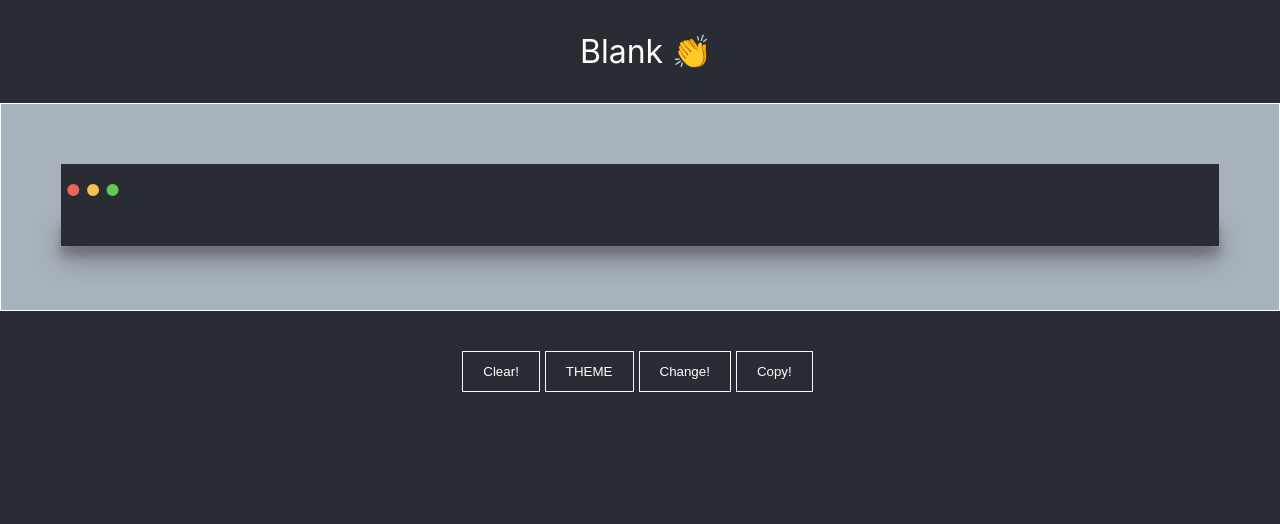
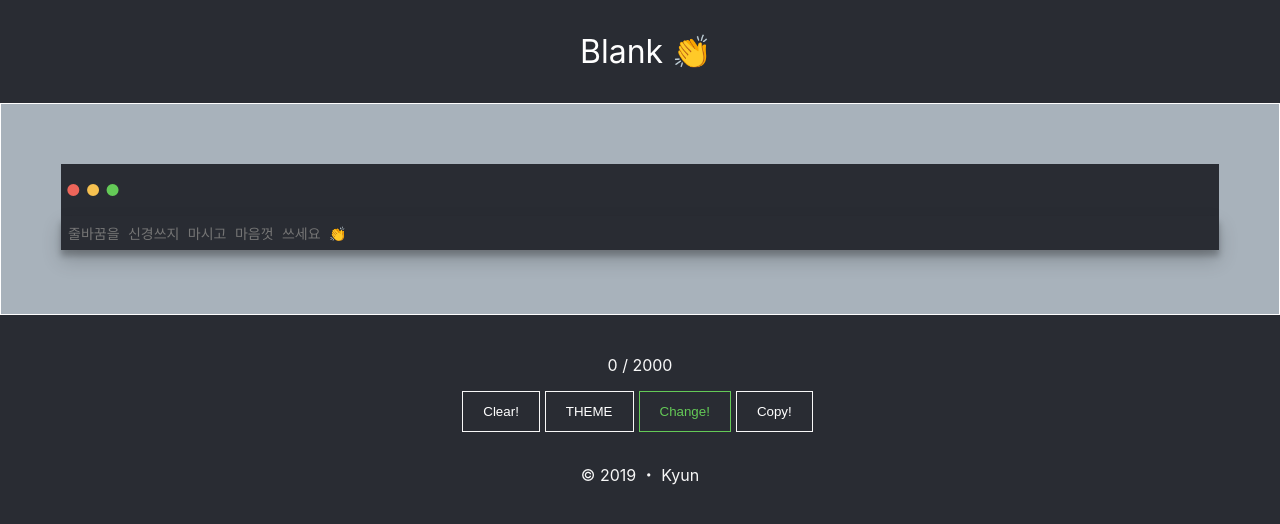
Before and after one commit to Kyun92/instaBlank, a React (Create React App) app: page / in a window 1280 px wide. Shown: the top 524 px of the page. Built offline with nearby package versions, Linux system fonts and the light colour scheme.

Commit message:
Add All event

```diff
--- a/src/App.js
+++ b/src/App.js
@@ -4,75 +4,126 @@ import InstaTemplate from "./Components/InstaTemplate";
 class App extends Component {
   state = {
     width: undefined,
-    originInput: undefined,
+    originText: "",
     changedText: "",
-    copied: false
+    copied: false,
+    textLength: 0,
+    isWhite: false,
+    warnMessage: ""
+  };
+
+  handleCheckTextLength = () => {
+    const { originText, changedText } = this.state;
+    if (changedText !== "") {
+      return changedText.length;
+    }
+    return originText.length;
   };
 
   handleChange = e => {
     this.setState({
-      ...this.state,
-      originInput: e.target.value
+      originText: e.target.value,
+      textLength: e.target.value.length,
+      warnMessage: ""
     });
   };
 
   handleWidth = dotBoxWidth => {
     this.setState({
-      ...this.state,
       width: dotBoxWidth - 14
     });
   };
 
   handleClear = () => {
     this.setState({
-      originInput: "",
+      originText: "",
       changedText: "",
-      copied: false
+      copied: false,
+      textLength: 0,
+      warnMessage: ""
     });
   };
 
   handleTextChange = () => {
-    const { originInput, changedText } = this.state;
+    const { originText, changedText } = this.state;
+    if (!originText) {
+      this.setState({
+        warnMessage: "텍스트를 입력해야합니다! 🤨"
+      });
+      return;
+    }
+
+    //recovery
     if (changedText !== "") {
       this.setState({
         changedText: "",
-        copied: false
+        copied: false,
+        textLength: originText.length,
+        warnMessage: ""
       });
       return;
     }
     let text = [];
-    for (let i = 0; i < originInput.length; i++) {
-      if (originInput[i] === "\n" && originInput[i + 1] === "\n") {
+    for (let i = 0; i < originText.length; i++) {
+      if (originText[i] === "\n" && originText[i + 1] === "\n") {
         text.push("\n⠀⠀⠀");
         continue;
       }
-      text.push(originInput[i]);
+      text.push(originText[i]);
     }
     this.setState({
-      changedText: text.join("")
+      changedText: text.join(""),
+      textLength: text.join("").length,
+      warnMessage: ""
     });
   };
+
   handleCopy = () => {
-    if (this.state.originInput) {
+    const { changedText, originText } = this.state;
+    if (changedText === "") {
+      this.setState({
+        warnMessage: "원문을 변경하셔야합니다! 🤨"
+      });
+      return;
+    }
+    if (originText !== "") {
       this.setState({
         copied: !this.state.copied
       });
     }
   };
 
+  handleChangeTheme = () => {
+    this.setState({
+      isWhite: !this.state.isWhite
+    });
+  };
+
   render() {
-    const { width, originInput, changedText, copied } = this.state;
+    const {
+      width,
+      originText,
+      changedText,
+      copied,
+      textLength,
+      isWhite,
+      warnMessage
+    } = this.state;
     return (
       <InstaTemplate
+        width={width}
+        textLength={textLength}
+        originText={originText}
+        changedText={changedText}
+        copied={copied}
+        isWhite={isWhite}
+        warnMessage={warnMessage}
         onResize={this.handleWidth}
         onChange={this.handleChange}
-        width={width}
-        originInput={originInput}
-        changedText={changedText}
-        changeText={this.handleTextChange}
+        onChangeText={this.handleTextChange}
         onClear={this.handleClear}
         onCopy={this.handleCopy}
-        copied={copied}
+        onChangeTheme={this.handleChangeTheme}
       />
     );
   }
--- a/src/Components/ButtonBox/ButtonBox.js
+++ b/src/Components/ButtonBox/ButtonBox.js
@@ -2,22 +2,42 @@ import React from "react";
 import { CopyToClipboard } from "react-copy-to-clipboard";
 import "./ButtonBox.scss";
 
-const ButtonBox = ({ changeText, changedText, onClear, copied, onCopy }) => {
+const ButtonBox = ({
+  onChangeText,
+  changedText,
+  onClear,
+  copied,
+  onCopy,
+  textLength,
+  onChangeTheme,
+  warnMessage
+}) => {
   return (
     <div className="buttonBox">
+      <p className={`textLength ${textLength > 2000 && "red"}`}>
+        {textLength} / 2000
+      </p>
       <button className="button_common" onClick={() => onClear()}>
         Clear!
       </button>
-      <button className="button_common">THEME</button>
-      <button className="button_common" onClick={() => changeText()}>
+      <button className="button_common" onClick={() => onChangeTheme()}>
+        THEME
+      </button>
+      <button
+        className={`button_common green ${changedText && "red"}`}
+        onClick={() => {
+          onChangeText();
+        }}
+      >
         {changedText === "" ? "Change!" : "Recovery!"}
       </button>
 
       <CopyToClipboard text={changedText} onCopy={() => onCopy()}>
-        <button className={`button_common ${copied && "copied"}`}>
+        <button className={`button_common ${copied && "green"}`}>
           {copied ? "Copied✓" : "Copy!"}
         </button>
       </CopyToClipboard>
+      <p className="warnMessage">{warnMessage}</p>
     </div>
   );
 };
--- a/src/Components/ButtonBox/ButtonBox.scss
+++ b/src/Components/ButtonBox/ButtonBox.scss
@@ -6,12 +6,16 @@
   margin-right: 5px;
   outline: none;
   cursor: pointer;
-  &.copied {
+  &.green {
     color: #64ca57;
     border: 1px solid #64ca57;
   }
   &:hover {
-    color: rgba(255, 255, 255, 0.6);
+    opacity: 0.65;
+  }
+  &.red {
+    color: #ed655a;
+    border: 1px solid #ed655a;
   }
 }
 
@@ -19,4 +23,13 @@
   text-align: center;
   margin-top: 40px;
   margin-bottom: 20px;
+  .textLength {
+    color: #f8f8f8;
+    &.red {
+      color: #ed655a;
+    }
+  }
+  .warnMessage {
+    color: #ed655a;
+  }
 }
--- /dev/null
+++ b/src/Components/Footer/Footer.js
@@ -0,0 +1,15 @@
+/* eslint-disable react/jsx-no-target-blank */
+import React from "react";
+import "./Footer.scss";
+
+const Footer = () => {
+  return (
+    <div className="git">
+      <a target="_blank" href="https://github.com/Kyun92" rel="noopener">
+        © 2019 ・ Kyun
+      </a>
+    </div>
+  );
+};
+
+export default Footer;
--- /dev/null
+++ b/src/Components/Footer/Footer.scss
@@ -0,0 +1,21 @@
+.git {
+  text-align: center;
+  margin-top: 30px;
+  margin-bottom: 50px;
+}
+
+a:link {
+  color: #f8f8f8;
+  text-decoration: none;
+}
+a:visited {
+  color: #f8f8f8;
+  text-decoration: none;
+}
+a:hover {
+  color: #f8f8f8;
+  text-decoration: underline;
+}
+a:active {
+  color: #f8f8f8;
+}
--- a/src/Components/InstaTemplate.js
+++ b/src/Components/InstaTemplate.js
@@ -2,6 +2,7 @@ import React from "react";
 import TextArea from "./TextArea/TextArea";
 import Header from "./Header/Header";
 import ButtonBox from "./ButtonBox/ButtonBox";
+import Footer from "./Footer/Footer";
 
 const InstaTemplate = ({
   onResize,
@@ -9,28 +10,37 @@ const InstaTemplate = ({
   onClear,
   onCopy,
   width,
-  originInput,
+  originText,
   changedText,
-  changeText,
-  copied
+  onChangeText,
+  copied,
+  textLength,
+  isWhite,
+  onChangeTheme,
+  warnMessage
 }) => {
   return (
     <React.Fragment>
       <Header />
       <TextArea
-        originInput={originInput}
+        originText={originText}
         onResize={onResize}
         onChange={onChange}
         width={width}
         changedText={changedText}
+        isWhite={isWhite}
       />
       <ButtonBox
-        changeText={changeText}
+        textLength={textLength}
+        onChangeText={onChangeText}
         changedText={changedText}
         onClear={onClear}
         onCopy={onCopy}
         copied={copied}
+        onChangeTheme={onChangeTheme}
+        warnMessage={warnMessage}
       />
+      <Footer />
     </React.Fragment>
   );
 };
--- a/src/Components/TextArea/TextArea.js
+++ b/src/Components/TextArea/TextArea.js
@@ -3,26 +3,28 @@ import TextareaAutosize from "react-textarea-autosize";
 import ReactResizeDetector from "react-resize-detector";
 import "./TextArea.scss";
 
-const TextArea = ({ onResize, onChange, width, originInput, changedText }) => {
+const TextArea = ({
+  onResize,
+  onChange,
+  width,
+  originText,
+  changedText,
+  isWhite
+}) => {
   const dotBox = React.createRef();
   return (
     <div className="textarea_container">
       <section className="textarea_box">
-        <div className="textarea_dotBox" ref={dotBox}>
-          <p
-            style={{
-              color: "#ED655A",
-              marginRight: "5px",
-              marginLeft: "5px"
-            }}
-          >
-            ●
-          </p>
-          <p style={{ color: "#F6C150", marginRight: "5px" }}> ●</p>
-          <p style={{ color: "#64CA57", marginRight: "5px" }}> ●</p>
+        <div
+          className={`textarea_dotBox ${isWhite && "whiteTheme"}`}
+          ref={dotBox}
+        >
+          <p className="dot red left">●</p>
+          <p className="dot yellow">●</p>
+          <p className="dot green">●</p>
         </div>
         <TextareaAutosize
-          className="textarea_input"
+          className={`textarea_input ${isWhite && "whiteTheme"}`}
           style={{
             width: `${width}px`
           }}
@@ -30,8 +32,8 @@ const TextArea = ({ onResize, onChange, width, originInput, changedText }) => {
           onChange={e => {
             onChange(e);
           }}
-          value={changedText === "" ? originInput : changedText}
-          placeholder={originInput}
+          value={changedText === "" ? originText : changedText}
+          placeholder="줄바꿈을 신경쓰지 마시고 마음껏 쓰세요 👏"
         />
         <ReactResizeDetector
           handleWidth
--- a/src/Components/TextArea/TextArea.scss
+++ b/src/Components/TextArea/TextArea.scss
@@ -1,12 +1,35 @@
+@mixin white() {
+  color: black;
+  background-color: #f8f8f8;
+}
+
 .textarea_container {
   border: 1px solid #fff;
   background-color: #a8b2bb;
   margin: auto;
   .textarea_box {
     margin: 60px;
+
     .textarea_dotBox {
       display: flex;
       background-color: #292c33;
+      &.whiteTheme {
+        @include white();
+      }
+      .dot {
+        margin-right: 5px;
+        &.red {
+          color: #ed655a;
+        }
+        &.yellow {
+          color: #f6c150;
+        }
+        &.green {
+          color: #64ca57;
+        }
+        &.left {
+          margin-left: 5px;
+        }
       }
     }
     .textarea_input {
@@ -16,7 +39,11 @@
       font-size: 14px;
       outline: none;
       padding: 7px;
-    box-shadow: 0 14px 28px rgba(0, 0, 0, 0.25), 0 10px 10px rgba(0, 0, 0, 0.22);
       resize: none;
+      box-shadow: 0 10px 20px rgba(0, 0, 0, 0.19), 0 6px 6px rgba(0, 0, 0, 0.23);
+      &.whiteTheme {
+        @include white();
       }
     }
+  }
+}
```
Lines whose indentation alone changed are shown as unchanged.
